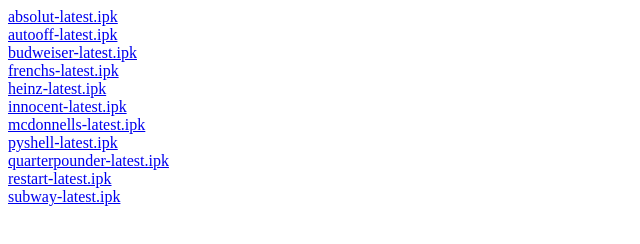
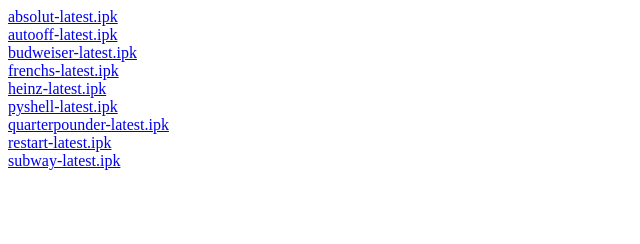
Before and after one commit to oottppxx/enigma2, a plain HTML site: page latest/index.html in a window 1280 px wide. Shown: the whole page, without its empty margins (0-640 px from the left). Drawn offline with Linux system fonts and the light colour scheme.

Commit message:
rip smoothies

```diff
--- a/latest/index.html
+++ b/latest/index.html
@@ -11,8 +11,6 @@
 <a href="budweiser-latest.ipk">budweiser-latest.ipk</a><br>
 <a href="frenchs-latest.ipk">frenchs-latest.ipk</a><br>
 <a href="heinz-latest.ipk">heinz-latest.ipk</a><br>
-<a href="innocent-latest.ipk">innocent-latest.ipk</a><br>
-<a href="mcdonnells-latest.ipk">mcdonnells-latest.ipk</a><br>
 <a href="pyshell-latest.ipk">pyshell-latest.ipk</a><br>
 <a href="quarterpounder-latest.ipk">quarterpounder-latest.ipk</a><br>
 <a href="restart-latest.ipk">restart-latest.ipk</a><br>
```
Also changed, not shown: 3 other files.
